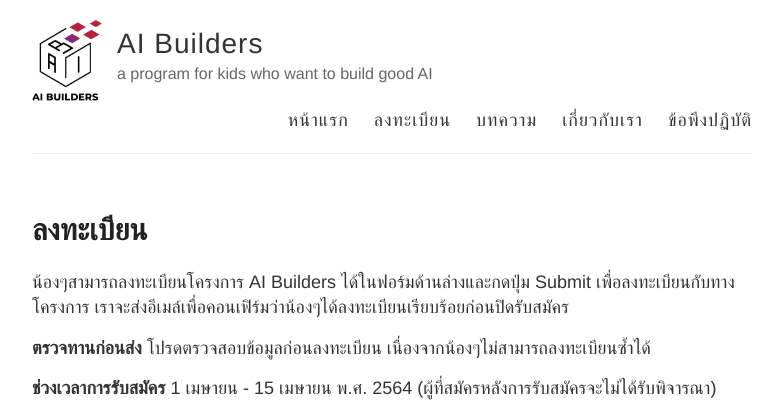
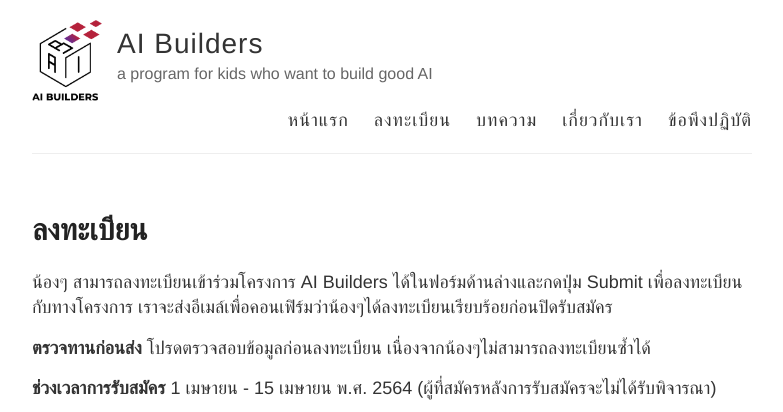
Before and after one commit to ai-builders/ai-builders.github.io, a Jekyll site: the page built from docs/register.md, in a window 1280 px wide and 900 px high, cut to the strip 0-412 px from the top of the window. Shown: the whole strip, without its empty margins (248-1031 px from the left). Built offline with Jekyll 4.4.1, drawn with Linux system fonts in a browser that asks for light colours; a script that is not in the unit is left out.

Commit message:
Reviewed by Phannisa
Minor word changes

```diff
--- a/docs/register.md
+++ b/docs/register.md
@@ -4,7 +4,7 @@
 permalink: /register/
 ---
 
-น้องๆสามารถลงทะเบียนโครงการ AI Builders ได้ในฟอร์มด้านล่างและกดปุ่ม Submit เพื่อลงทะเบียนกับทางโครงการ
+น้องๆ สามารถลงทะเบียนเข้าร่วมโครงการ AI Builders ได้ในฟอร์มด้านล่างและกดปุ่ม Submit เพื่อลงทะเบียนกับทางโครงการ
 เราจะส่งอีเมล์เพื่อคอนเฟิร์มว่าน้องๆได้ลงทะเบียนเรียบร้อยก่อนปิดรับสมัคร
 
 **ตรวจทานก่อนส่ง** โปรดตรวจสอบข้อมูลก่อนลงทะเบียน เนื่องจากน้องๆไม่สามารถลงทะเบียนซ้ำได้
```
